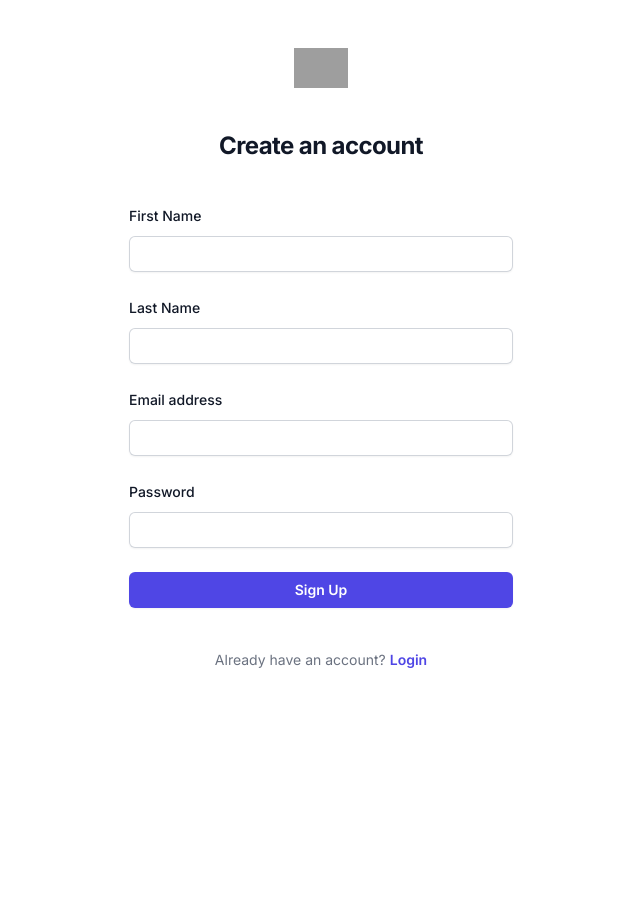
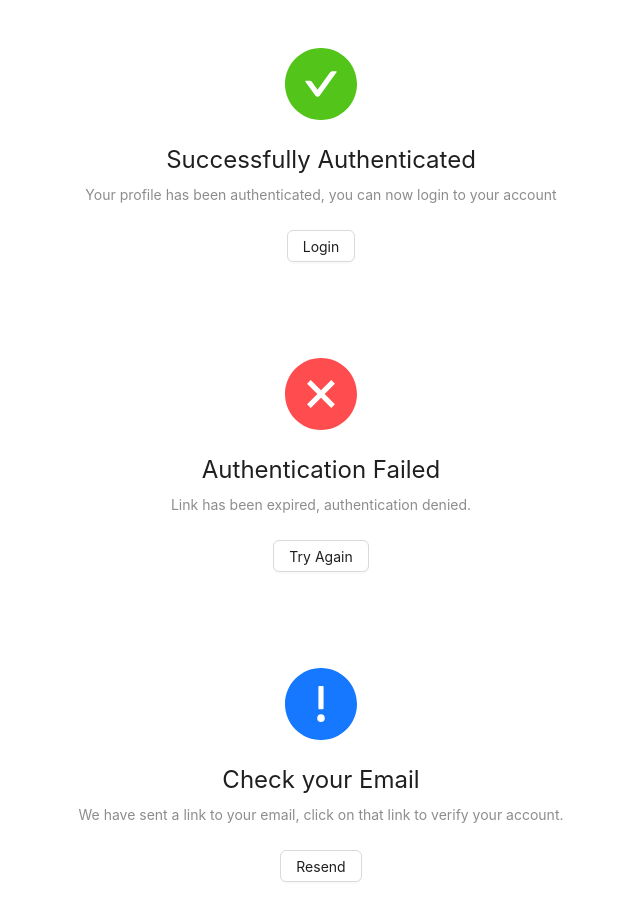
Before and after one commit to imdeveloper100/vmp, a Next.js app: page / in a window 1280 px wide. Shown: the top 920 px of the page, without its empty margins (319-959 px from the left). Before the commit the page ends 800 px from the top, so only its background shows below. Built offline with nearby package versions, Linux system fonts and the light colour scheme; grey boxes are pictures that could not be loaded.

Commit message:
3 Pages added (UserVerified, UserNotVerified, UserVerificationEmail)

```diff
--- a/app/login/Login.jsx
+++ b/app/login/page.jsx
@@ -1,6 +1,6 @@
 import React from "react";
 
-function Login() {
+function page() {
   return (
     <div className="flex min-h-full flex-1 flex-col justify-center px-6 py-12 lg:px-8">
       <div className="sm:mx-auto sm:w-full sm:max-w-sm">
@@ -88,4 +88,4 @@ function Login() {
   );
 }
 
-export default Login;
+export default page;
--- a/app/page.js
+++ b/app/page.js
@@ -1,10 +1,16 @@
-import Login from "./login/Login";
-import Registration from "./registration/Registration";
+import Login from "./login/page";
+import Registration from "./registration/page";
+import UserVerified from "./userVerified/page";
+import UserNotVerified from "./userNotVerified/page";
+import UserVerificationEmail from "./userVerificationEmail/page";
 export default function Home() {
   return (
     <>
       {/* <Login /> */}
-      <Registration />
+      {/* <Registration /> */}
+      <UserVerified />
+      <UserNotVerified />
+      <UserVerificationEmail />
     </>
   );
 }
--- a/app/registration/Registration.jsx
+++ b/app/registration/page.jsx
@@ -1,6 +1,6 @@
 import React from "react";
 
-function Registration() {
+function page() {
   return (
     <div className="flex min-h-full flex-1 flex-col justify-center px-6 py-12 lg:px-8">
       <div className="sm:mx-auto sm:w-full sm:max-w-sm">
@@ -114,4 +114,4 @@ function Registration() {
   );
 }
 
-export default Registration;
+export default page;
--- /dev/null
+++ b/app/userNotVerified/page.jsx
@@ -0,0 +1,15 @@
+"use client"
+import React from 'react';
+import { Button, Result, Typography } from 'antd';
+const page = () => (
+  <Result
+    status="error"
+    title="Authentication Failed"
+    subTitle="Link has been expired, authentication denied."
+    extra={[
+      <Button key="tryAgain">Try Again</Button>,
+    ]}
+  >
+  </Result>
+);
+export default page;
--- /dev/null
+++ b/app/userVerificationEmail/page.jsx
@@ -0,0 +1,14 @@
+"use client"
+import React from 'react';
+import { Button, Result } from 'antd';
+const page = () => (
+  <Result
+    title="Check your Email"
+    subTitle="We have sent a link to your email, click on that link to verify your account."
+    extra={[
+      <Button key="resend">Resend</Button>,
+    ]}
+  >
+  </Result>
+);
+export default page;
--- /dev/null
+++ b/app/userVerified/page.jsx
@@ -0,0 +1,13 @@
+import React from "react";
+import { Button, Result } from "antd";
+const page = () => (
+  <Result
+    status="success"
+    title="Successfully Authenticated"
+    subTitle="Your profile has been authenticated, you can now login to your account"
+    extra={[
+        <Button key="buy">Login</Button>,
+      ]}
+  />
+);
+export default page;
```
Also changed, not shown: package.json (+7 -5 lines), 1 other file (tests, documents, lock files or other folders).
